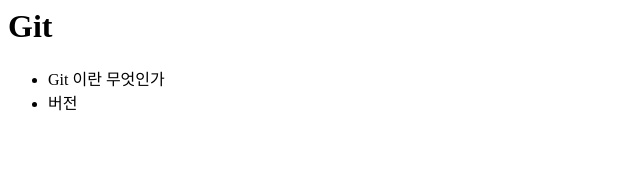
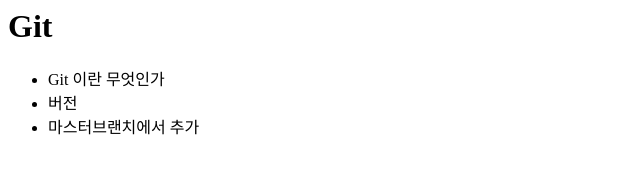
Before and after one commit to cs01532/opentutorials_git_cs01532, a plain HTML site: page index.html in a window 1280 px wide. Shown: the whole page, without its empty margins (0-640 px from the left). Drawn offline with Linux system fonts and the light colour scheme.

Commit message:
마스터에서 추가

```diff
--- a/index.html
+++ b/index.html
@@ -8,6 +8,7 @@
 <ul>
 	<li>Git 이란 무엇인가</li>
 	<li>버전</li>
+	<li>마스터브랜치에서 추가</li>
 </ul>
 <body>
 </body>
```
